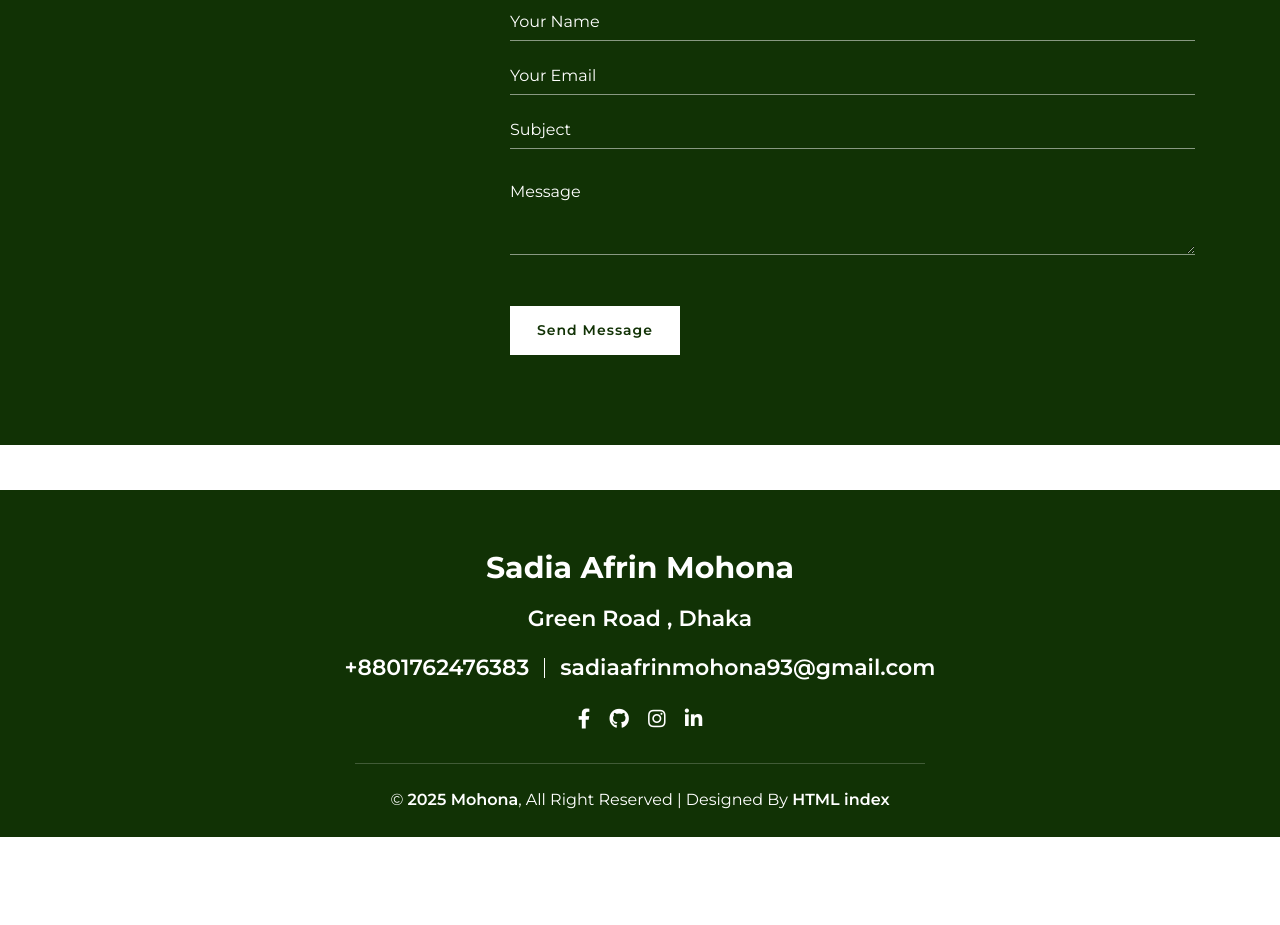
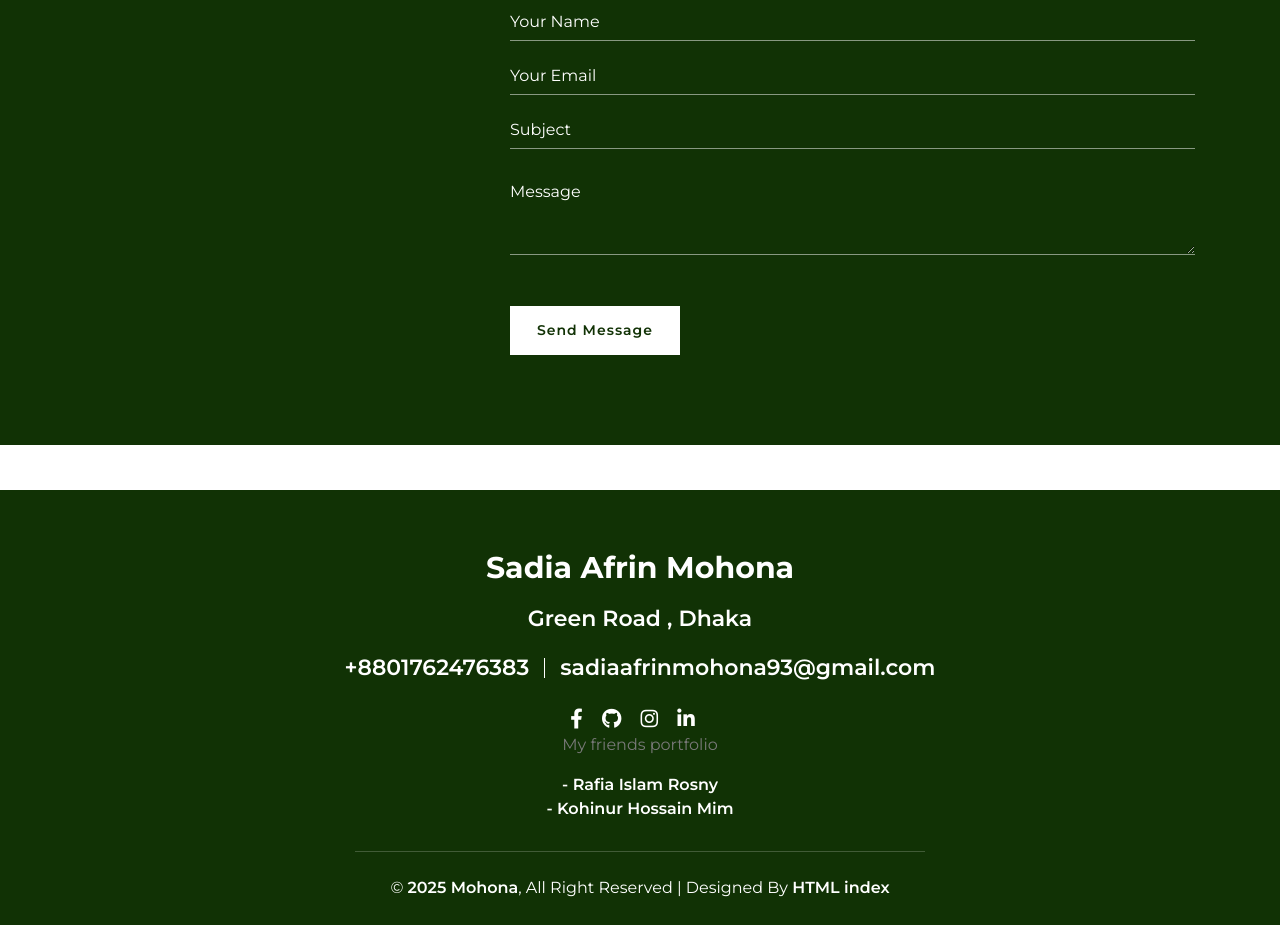
Before and after one commit to MOHONAAFRIN/MyPortfolio, a plain HTML site: page index.html in a window 1280 px wide. Shown: the part 3984-4909 px from the top of the page. Before the commit the page ends 4821 px from the top, so only its background shows below. Drawn offline with nearby package versions, Linux system fonts and the light colour scheme.

Commit message:
my first commit

```diff
--- a/css/style.css
+++ b/css/style.css
@@ -1543,14 +1543,23 @@ a:focus {
 
 .footer .footer-social a {
     display: inline-block;
+    color: #FFFFFF;
+    font-weight: 600;
+    text-decoration: none;
+    transition: 0.3s case;
+}
+.footer.footer-social a:hover{
+   color: #414141; !important;
+
 }
 
 .footer .footer-social a i {
     margin-right: 15px;
     font-size: 20px;
     color: #ffffff;
-    transition: .3s;
-}
+
+}
+
 
 .footer .footer-social a:last-child i {
     margin: 0;
@@ -1559,6 +1568,7 @@ a:focus {
 .footer .footer-social a:hover i {
     color: #414141;
 }
+
 
 .footer .copyright {
     position: relative;
--- a/index.html
+++ b/index.html
@@ -362,7 +362,13 @@
                             <a href="https://github.com/MOHONAAFRIN"><i class="fab fa-github"></i></a>
                             <a href="https://www.instagram.com/sadiamohona25?igsh=MXhwa21hNHRrM24yZQ=="><i class="fab fa-instagram"></i></a>
                             <a href="https://www.linkedin.com/in/sadia-afrin-mohona-761ba9345"><i class="fab fa-linkedin-in"></i></a>
+                            <p>My friends portfolio </p>
+                            <a href ="https://r-22201030.github.io/sample/">- Rafia Islam Rosny</a><br>
+                            <a href ="">- Kohinur Hossain Mim</a>
+
+
                         </div>
+
 
 
 
@@ -370,6 +376,7 @@
                 </div>
                 <div class="container copyright">
                     <p>&copy; <a href="#">2025 Mohona</a>, All Right Reserved | Designed By <a href="https://htmlcodex.com">HTML index</a></p>
+
                 </div>
             </div>
         </div>
```
